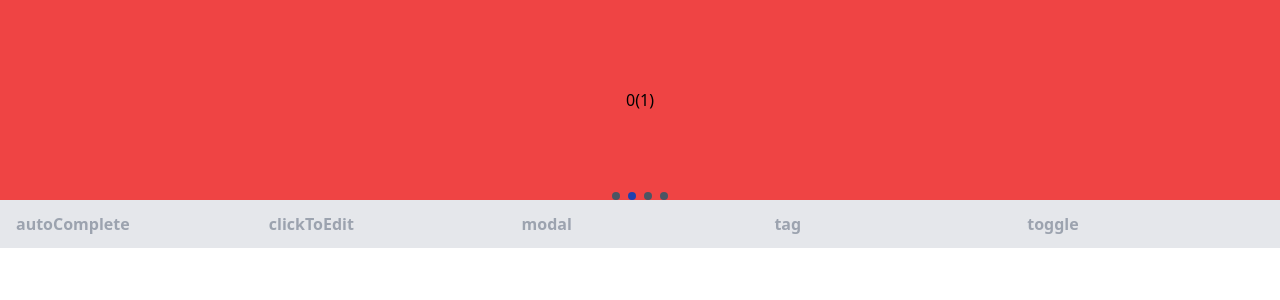
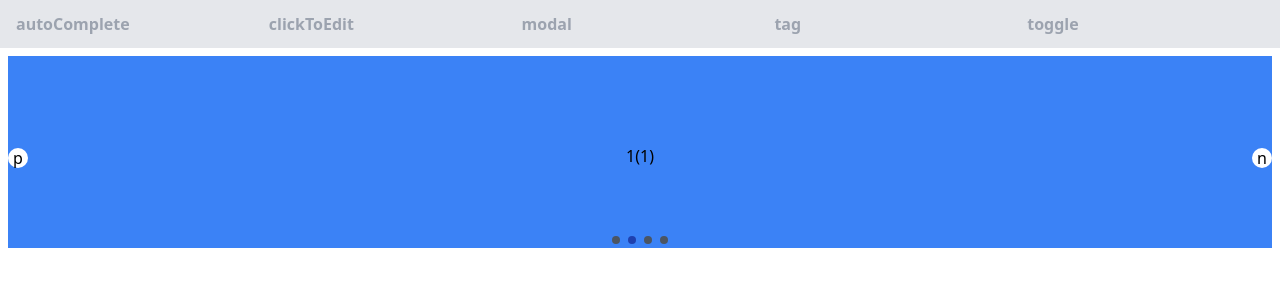
Before and after one commit to kyk1211/wanted_pre_onboarding, a React (Create React App) app: page / in a window 1280 px wide. Shown: the top 300 px of the page. Built offline with nearby package versions, Linux system fonts and the light colour scheme.

Commit message:
carousel done

```diff
--- a/src/App.js
+++ b/src/App.js
@@ -5,7 +5,7 @@ import Tab from './components/Tab';
 function App() {
   return (
     <div className="min-w-[750px] w-full h-screen">
-      <Carousel />
+      {/* <Carousel /> */}
       <Tab />
     </div>
   );
--- a/src/components/Carousel.js
+++ b/src/components/Carousel.js
@@ -2,6 +2,7 @@ import React, { useCallback, useEffect, useState } from 'react';
 
 export default function Carousel() {
   const [index, setIndex] = useState(0);
+  const [timer, setTimer] = useState(null);
   const colors = [1, 0, 1, 0];
 
   const handleNextClick = useCallback(() => {
@@ -13,34 +14,70 @@ export default function Carousel() {
   }, [colors.length]);
 
   useEffect(() => {
-    let timer = setInterval(() => {
+    if (timer) {
+      clearInterval(timer);
+    }
+    setTimer(
+      setInterval(() => {
         handleNextClick();
-    }, 3000);
+      }, 3000)
+    );
     return () => clearInterval(timer);
   }, [handleNextClick]);
 
   return (
     <div className="w-full h-[200px] relative ">
-      <div className="w-full h-full overflow-hidden">
-        <div className="w-[400%] h-full flex relative">
-          {colors.map((color, idx) => (
+      <div className="w-full h-full overflow-hidden relative">
         <div
-              className={`w-[25%] h-full flex items-center justify-center ${
+          className="w-full h-full flex transition-opacity duration-300 ease-linear"
+          onMouseEnter={() => clearInterval(timer)}
+          onMouseLeave={() =>
+            setTimer(
+              setInterval(() => {
+                handleNextClick();
+              }, 3000)
+            )
+          }
+        >
+          {colors.map((color, idx) => {
+            if (idx === index) {
+              return (
+                <div
+                  className={`w-full h-full flex items-center justify-center m-2 ${
                     color === 1 ? `bg-red-500` : `bg-blue-500`
-              }`}
+                  } animate-fadeIn`}
                   key={idx}
                 >
-              <span>{`${idx}(${index})`}</span>
+                  <span>
+                    {idx}({index})
+                  </span>
                 </div>
-          ))}
+              );
+            } else {
+              return null;
+            }
+          })}
         </div>
       </div>
-      <div className="flex justify-center gap-2 absolute bottom-0 right-0 left-0">
+      <div
+        className="absolute top-[50%] left-2 rounded-full w-5 h-5 bg-white flex items-center justify-center cursor-pointer"
+        onClick={handlePrevClick}
+      >
+        p
+      </div>
+      <div
+        className="absolute top-[50%] right-2 rounded-full w-5 h-5 bg-white flex items-center justify-center cursor-pointer"
+        onClick={handleNextClick}
+      >
+        n
+      </div>
+      <div className="flex justify-center gap-2 absolute bottom-0 right-0 left-0 mb-1">
         {colors.map((_, idx) => (
           <div
             className={`w-2 h-2 rounded-full ${
               index === idx ? `bg-blue-800` : 'bg-gray-600'
-            }`}
+            } hover:bg-blue-800 cursor-pointer`}
+            onClick={() => setIndex(idx)}
             key={idx}
           ></div>
         ))}
--- a/src/components/Tab.js
+++ b/src/components/Tab.js
@@ -1,5 +1,6 @@
 import React, { useState } from 'react';
 import AutoComplete from './AutoComplete';
+import Carousel from './Carousel';
 import ClickToEdit from './ClickToEdit';
 import Modal from './Modal';
 import Tag from './Tag';
@@ -39,6 +40,7 @@ export default function Tab() {
           ))}
         </ul>
       </nav>
+      <Carousel />
       {content}
     </div>
   );
--- a/tailwind.config.js
+++ b/tailwind.config.js
@@ -1,7 +1,17 @@
 module.exports = {
   content: ['./src/**/*.{html,js,jsx}'],
   theme: {
-    extend: {},
+    extend: {
+      keyframes: {
+        fadeIn: {
+          '0%': { opacity: 0 },
+          '100%': { opacity: 1 },
+        },
+      },
+      animation: {
+        fadeIn: `fadeIn 0.3s linear forwards`,
+      },
+    },
   },
   plugins: [],
 };
```
Lines whose indentation alone changed are shown as unchanged.
